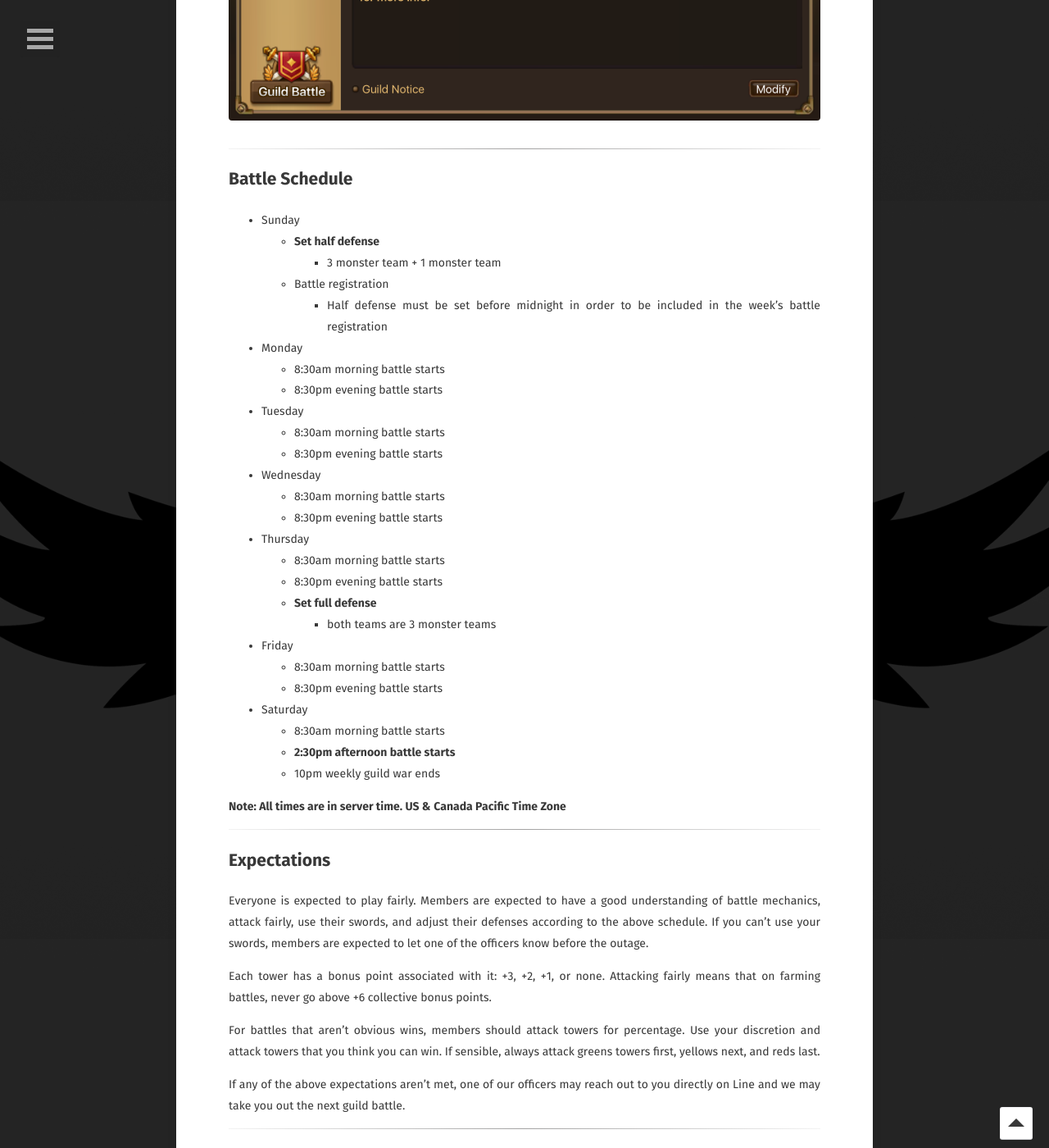
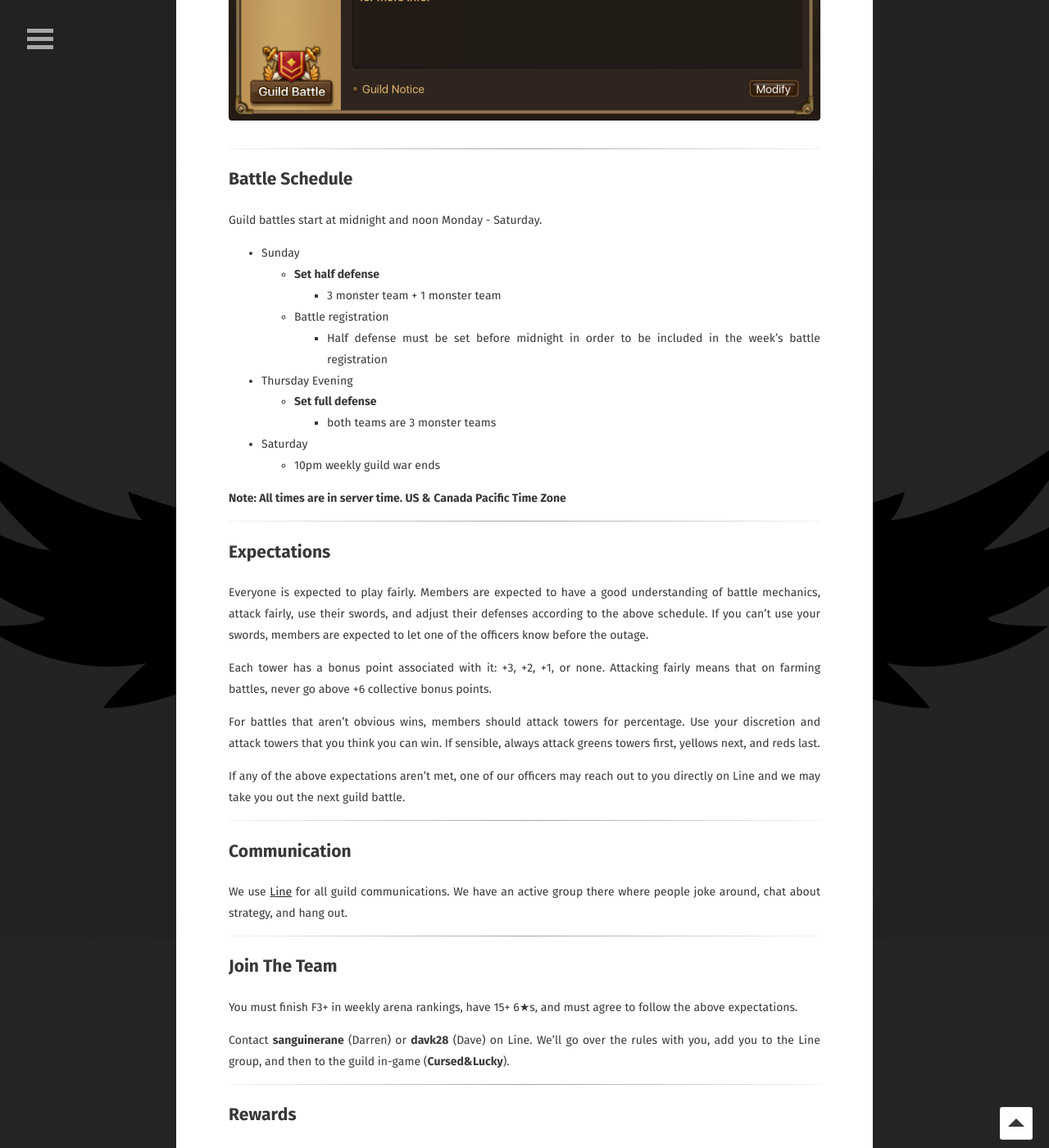
Before and after one commit to davk28/brokenluck.github.io, a Jekyll site: the page built from about/index.md, in a window 1280 px wide and 1400 px high, scrolled down 655 px. Shown: the whole window at 82% size. Built offline with Jekyll 4.4.1, drawn with Linux system fonts in a browser that asks for light colours; some web fonts are replaced.

Commit message:
Update battle schedule.

```diff
--- a/about/index.md
+++ b/about/index.md
@@ -20,32 +20,18 @@ We are an active semi-farming G1 guild.
 
 ## Battle Schedule
 
+Guild battles start at midnight and noon Monday - Saturday.
+
 * Sunday
   * <b>Set half defense</b>
     * 3 monster team + 1 monster team
   * Battle registration
     * Half defense must be set before midnight in order to be included in the
       week's battle registration
-* Monday
-  * 8:30am morning battle starts
-  * 8:30pm evening battle starts
-* Tuesday
-  * 8:30am morning battle starts
-  * 8:30pm evening battle starts
-* Wednesday
-  * 8:30am morning battle starts
-  * 8:30pm evening battle starts
-* Thursday
-  * 8:30am morning battle starts
-  * 8:30pm evening battle starts
+* Thursday Evening
   * <b>Set full defense</b>
     * both teams are 3 monster teams
-* Friday
-  * 8:30am morning battle starts
-  * 8:30pm evening battle starts
 * Saturday
-  * 8:30am morning battle starts
-  * <b>2:30pm afternoon battle starts</b>
   * 10pm weekly guild war ends
 
 <b>Note: All times are in server time. US & Canada Pacific Time Zone</b>
```
